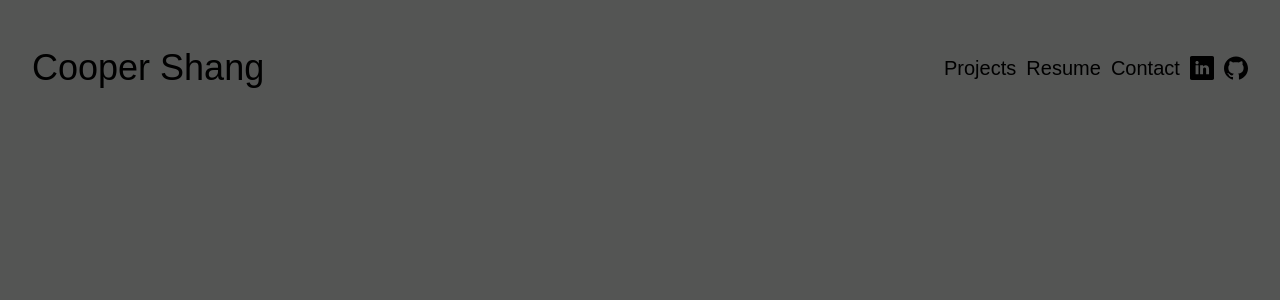
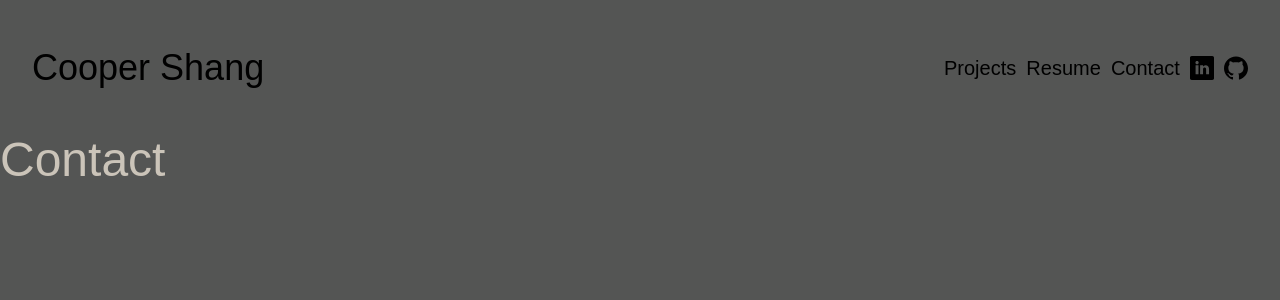
Before and after one commit to vvEii/portfolio, a React (Create React App) app: page /contact in a window 1280 px wide. Shown: the top 300 px of the page. Built offline with nearby package versions, Linux system fonts and the light colour scheme.

Commit message:
Add Contact page

```diff
--- a/src/App.js
+++ b/src/App.js
@@ -2,6 +2,8 @@ import './App.css';
 import { Route, Switch, BrowserRouter as Router } from 'react-router-dom';
 import Nav from './components/Nav';
 import Home from './pages/Home';
+import Contact from './pages/Contact';
+
 function App() {
   return (
     <Router>
@@ -9,8 +11,8 @@ function App() {
         <Nav />
         <Switch>
           <Route path='/' exact component={Home} />
+          <Route path='/contact' component={Contact} />
           {/* <Route path='/projects' component={} />
-          <Route path='/contact' component={} />
          <Route path='/resume' component={} />
         */}
         </Switch>
--- /dev/null
+++ b/src/pages/Contact.js
@@ -0,0 +1,7 @@
+import React from 'react';
+
+const Contact = () => {
+  return <div className='text-gray-light text-5xl'>Contact</div>;
+};
+
+export default Contact;
```
